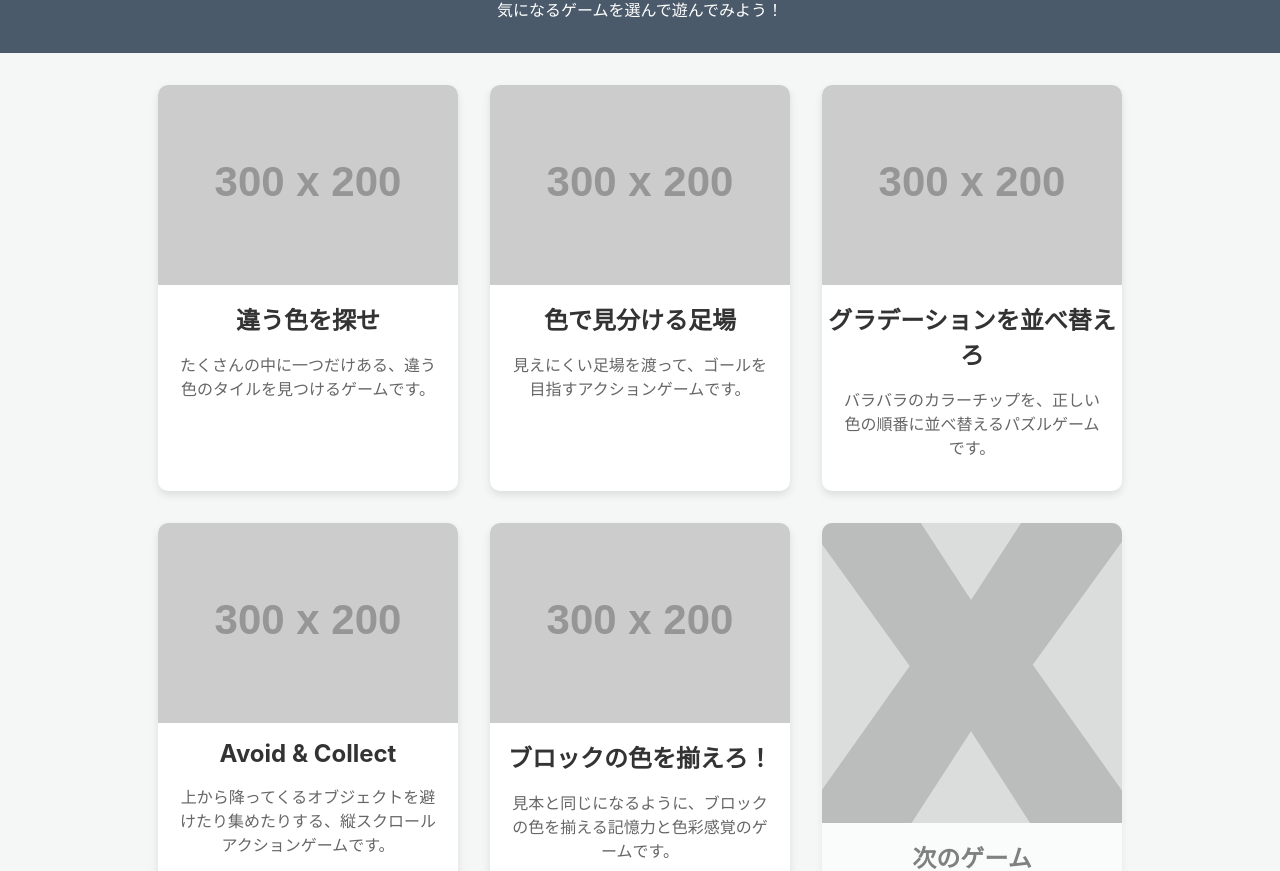
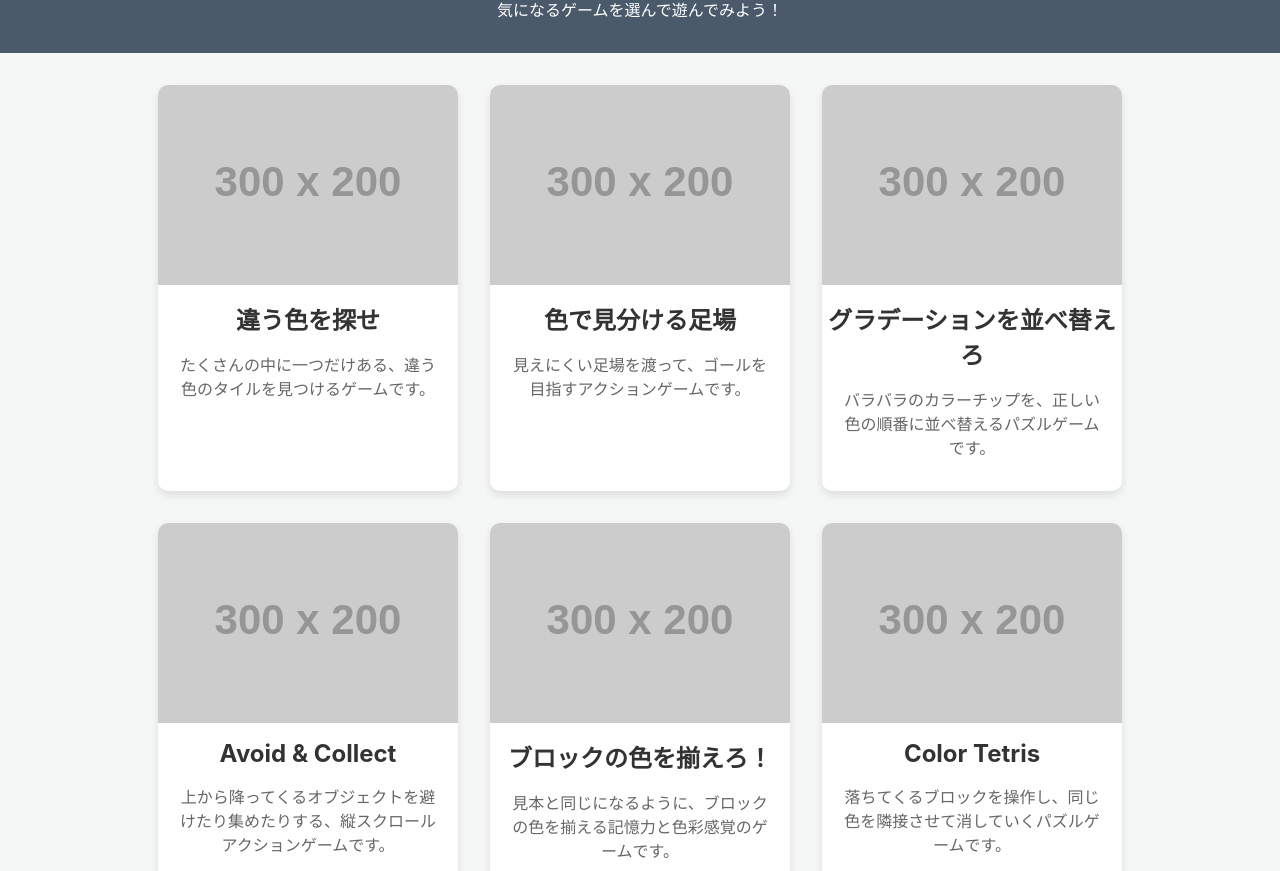
Before and after one commit to acounttest805-ctrl/color-game, a plain HTML site: page index.html in a window 1280 px wide. Shown: the part 81-952 px from the top of the page. Drawn offline with Linux system fonts and the light colour scheme; placeholder pictures from the web are drawn by us.

Commit message:
Update index.html

```diff
--- a/index.html
+++ b/index.html
@@ -53,6 +53,13 @@
             <p>見本と同じになるように、ブロックの色を揃える記憶力と色彩感覚のゲームです。</p>
         </a>
 
+        <!-- Color Tetrisのカードを追加 -->
+            <a href="./games/color-tetris/index.html" class="game-card">
+            <img src="https://placehold.jp/300x200.png?text=Color Tetris" alt="Color Tetrisのサムネイル">
+            <h2>Color Tetris</h2>
+            <p>落ちてくるブロックを操作し、同じ色を隣接させて消していくパズルゲームです。</p>
+        </a>
+
         <!-- ゲーム2: (今後追加する用のテンプレート) -->
         <div class="game-card coming-soon">
             <img src="https://placehold.jp/3d405b/ffffff/300x200.png?text=Coming Soon" alt="準備中のゲーム">
```
